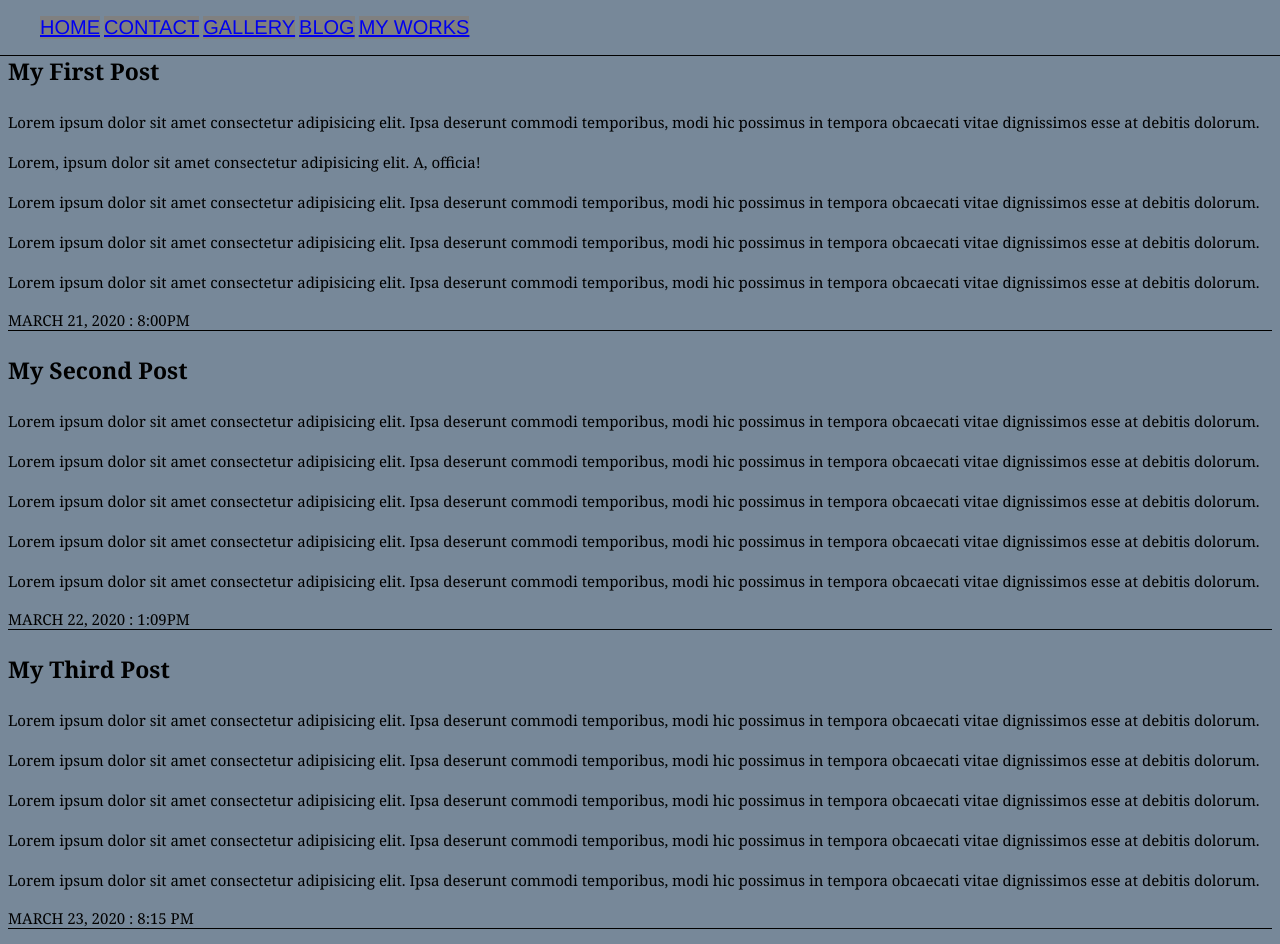
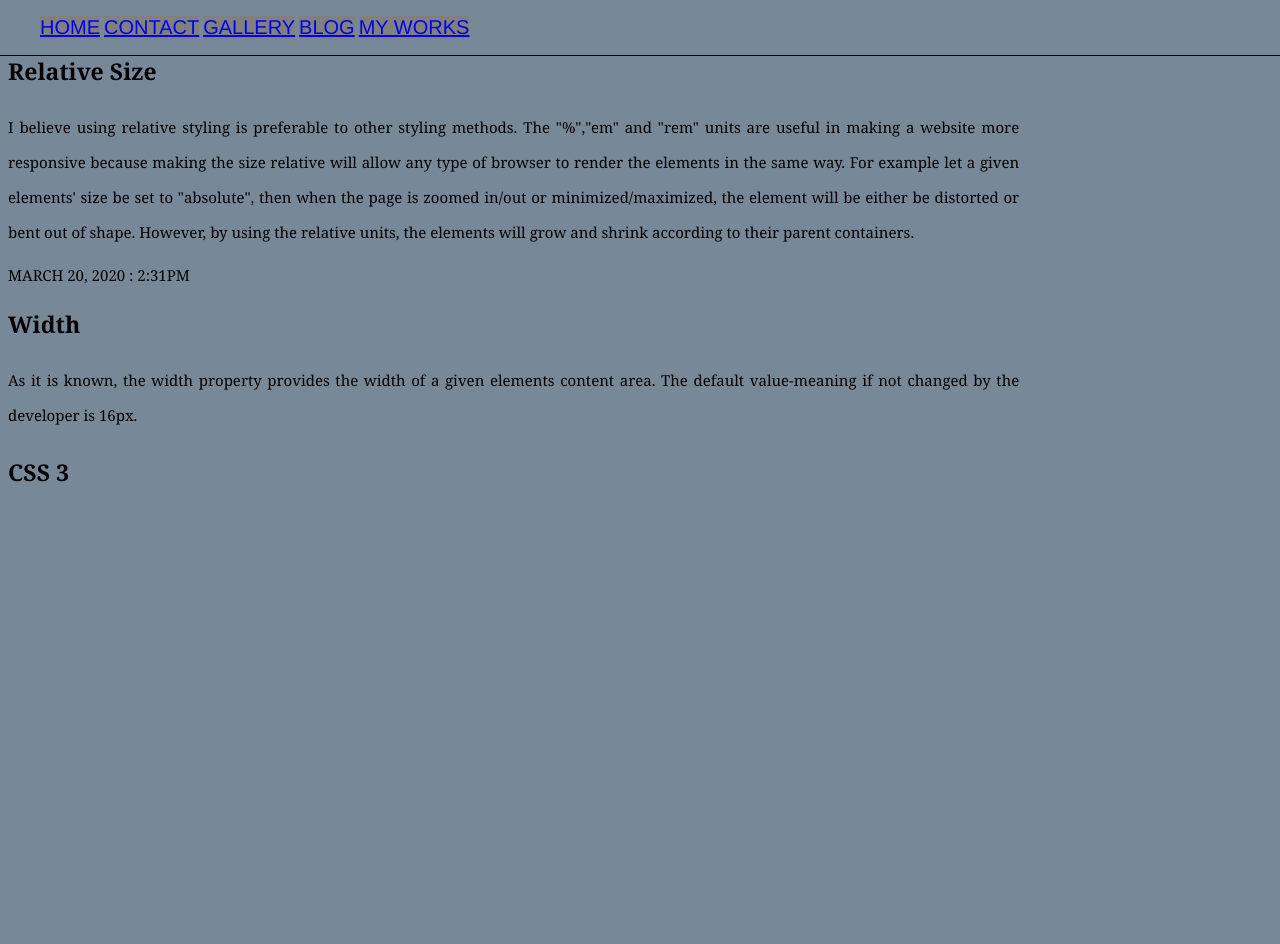
Before and after one commit to KidDayOne/cv1, a plain HTML site: page blog.html in a window 1280 px wide. After the commit the page ends 800 px from the top, so only its background shows below. Drawn offline with Linux system fonts and the light colour scheme.

Commit message:
Answered questions of assIV

```diff
--- a/assets/css/style.css
+++ b/assets/css/style.css
@@ -14,18 +14,19 @@ header {
 .cont {
     display: inline-block;
     text-align: center;
-    margin-right: auto;
-    margin-left: auto;
+    margin-left: 20%;
 }
 
-article {
+.que {
+    width: 80%;
     font-size: 15px;
     text-align: justify;
-    line-height: 25px;
+    line-height: 35px;
 }
 
 section {
     font-family: Cambria, Cochin, Georgia, Times, 'Times New Roman', serif;
+    /* border-bottom: black solid 1px; */
 }
 
 .title {
@@ -45,12 +46,14 @@ section {
     text-transform: uppercase;
     font-size: 15px;
     font-weight: italic;
-    border-bottom: solid black 1px;
+    /* border-bottom: solid black 1px; */
 }
 
 h3 {
+    text-transform: uppercase;
     text-align: center;
 }
+
 header>ul>li {
     display: inline-block;
     /* padding: 10px 3px; */
@@ -67,13 +70,16 @@ header>ul>li:hover {
 body{
     background-color: lightslategray;
 }
+
 .pic{
     width: 30%;
+    height: 350px;
     float: left;
-    /* border-bottom: solid black 10px; */
-    margin-bottom: 10px;
-    margin-top: 50px;
-    margin-left: 10px;
+}
+
+.gal {
+    margin-left: 5%;
+    background-origin: none;
 }
 form {
     border-bottom: solid black 1px;
@@ -96,12 +102,12 @@ form {
     padding: 10px;
     margin-left: 50px;
 }
+
 .sub {
-    width: 100px;
     margin-top: 5px;
-    margin-left: 180px;
-    padding-bottom: 5px;
+    margin-left: 135px;
 }
-.sub:hover {
+
+form>.sub:hover {
     background-color: darkcyan;
 }
--- a/blog.html
+++ b/blog.html
@@ -20,42 +20,68 @@
     </header>
     <!-- lets get down to business -->
     <div id="content">
-        <!-- 1 post -->
-        <section>
+        <!-- <section>
             <p class="title"> My First Post</p>
-            <article>
-                <p> Lorem ipsum dolor sit amet consectetur adipisicing elit. Ipsa deserunt commodi temporibus, modi hic possimus in tempora obcaecati vitae dignissimos esse at debitis dolorum.</p>
-                <p> Lorem, ipsum dolor sit amet consectetur adipisicing elit. A, officia! </p>
-                <p> Lorem ipsum dolor sit amet consectetur adipisicing elit. Ipsa deserunt commodi temporibus, modi hic possimus in tempora obcaecati vitae dignissimos esse at debitis dolorum.</p>
-                <p> Lorem ipsum dolor sit amet consectetur adipisicing elit. Ipsa deserunt commodi temporibus, modi hic possimus in tempora obcaecati vitae dignissimos esse at debitis dolorum.</p>
-                <p> Lorem ipsum dolor sit amet consectetur adipisicing elit. Ipsa deserunt commodi temporibus, modi hic possimus in tempora obcaecati vitae dignissimos esse at debitis dolorum.</p>
+            <article class="que">
+                Lorem ipsum dolor sit amet consectetur adipisicing elit. Ipsa deserunt commodi temporibus, modi hic possimus in tempora obcaecati vitae dignissimos esse at debitis dolorum.
+                Lorem, ipsum dolor sit amet consectetur adipisicing elit. A, officia! commodi temporibus, modi hic possimus in tempora obcaecati vitae dignissimos esse at debitis dolorum.                Lorem ipsum dolor sit amet consectetur adipisicing elit. Ipsa deserunt commodi temporibus, modi hic possimus in tempora obcaecati vitae dignissimos esse at debitis dolorum.
+                Lorem ipsum dolor sit amet consectetur adipisicing elit. Ipsa deserunt commodi temporibus, modi hic possimus in tempora obcaecati vitae dignissimos esse at debitis dolorum.
+                Lorem ipsum dolor sit amet consectetur adipisicing elit. Ipsa deserunt commodi temporibus, modi hic possimus in tempora obcaecati vitae dignissimos esse at debitis dolorum.
             </article>
             <p class="date">March 21, 2020 : 8:00PM</p>
         </section>
-        <!-- 2 post -->
+
         <section>
             <p class="title"> My Second Post</p>
-            <article>
-                <p> Lorem ipsum dolor sit amet consectetur adipisicing elit. Ipsa deserunt commodi temporibus, modi hic possimus in tempora obcaecati vitae dignissimos esse at debitis dolorum.</p>
-                <p> Lorem ipsum dolor sit amet consectetur adipisicing elit. Ipsa deserunt commodi temporibus, modi hic possimus in tempora obcaecati vitae dignissimos esse at debitis dolorum.</p>
-                <p> Lorem ipsum dolor sit amet consectetur adipisicing elit. Ipsa deserunt commodi temporibus, modi hic possimus in tempora obcaecati vitae dignissimos esse at debitis dolorum.</p>
-                <p> Lorem ipsum dolor sit amet consectetur adipisicing elit. Ipsa deserunt commodi temporibus, modi hic possimus in tempora obcaecati vitae dignissimos esse at debitis dolorum.</p>
-                <p> Lorem ipsum dolor sit amet consectetur adipisicing elit. Ipsa deserunt commodi temporibus, modi hic possimus in tempora obcaecati vitae dignissimos esse at debitis dolorum.</p>
+            <article class="que">
+                Lorem ipsum dolor sit amet consectetur adipisicing elit. Ipsa deserunt commodi temporibus, modi hic possimus in tempora obcaecati vitae dignissimos esse at debitis dolorum.
+                Lorem ipsum dolor sit amet consectetur adipisicing elit. Ipsa deserunt commodi temporibus, modi hic possimus in tempora obcaecati vitae dignissimos esse at debitis dolorum.
+                Lorem ipsum dolor sit amet consectetur adipisicing elit. Ipsa deserunt commodi temporibus, modi hic possimus in tempora obcaecati vitae dignissimos esse at debitis dolorum.
+                Lorem ipsum dolor sit amet consectetur adipisicing elit. Ipsa deserunt commodi temporibus, modi hic possimus in tempora obcaecati vitae dignissimos esse at debitis dolorum.
+                Lorem ipsum dolor sit amet consectetur adipisicing elit. Ipsa deserunt commodi temporibus, modi hic possimus in tempora obcaecati vitae dignissimos esse at debitis dolorum.
             </article>
             <p class="date">March 22, 2020 : 1:09PM</p>
         </section>
 
-        <!-- 3 post -->
         <section>
             <p class="title"> My Third Post</p>
-            <article>
-                <p> Lorem ipsum dolor sit amet consectetur adipisicing elit. Ipsa deserunt commodi temporibus, modi hic possimus in tempora obcaecati vitae dignissimos esse at debitis dolorum.</p>
-                <p> Lorem ipsum dolor sit amet consectetur adipisicing elit. Ipsa deserunt commodi temporibus, modi hic possimus in tempora obcaecati vitae dignissimos esse at debitis dolorum.</p>
-                <p> Lorem ipsum dolor sit amet consectetur adipisicing elit. Ipsa deserunt commodi temporibus, modi hic possimus in tempora obcaecati vitae dignissimos esse at debitis dolorum.</p>
-                <p> Lorem ipsum dolor sit amet consectetur adipisicing elit. Ipsa deserunt commodi temporibus, modi hic possimus in tempora obcaecati vitae dignissimos esse at debitis dolorum.</p>
-                <p> Lorem ipsum dolor sit amet consectetur adipisicing elit. Ipsa deserunt commodi temporibus, modi hic possimus in tempora obcaecati vitae dignissimos esse at debitis dolorum.</p>
+            <article class="que">
+                Lorem ipsum dolor sit amet consectetur adipisicing elit. Ipsa deserunt commodi temporibus, modi hic possimus in tempora obcaecati vitae dignissimos esse at debitis dolorum.
+                Lorem ipsum dolor sit amet consectetur adipisicing elit. Ipsa deserunt commodi temporibus, modi hic possimus in tempora obcaecati vitae dignissimos esse at debitis dolorum.
+                Lorem ipsum dolor sit amet consectetur adipisicing elit. Ipsa deserunt commodi temporibus, modi hic possimus in tempora obcaecati vitae dignissimos esse at debitis dolorum.
+                Lorem ipsum dolor sit amet consectetur adipisicing elit. Ipsa deserunt commodi temporibus, modi hic possimus in tempora obcaecati vitae dignissimos esse at debitis dolorum.
+                Lorem ipsum dolor sit amet consectetur adipisicing elit. Ipsa deserunt commodi temporibus, modi hic possimus in tempora obcaecati vitae dignissimos esse at debitis dolorum.
             </article>
             <p class="date">March 23, 2020 : 8:15 PM</p>
+        </section> -->
+
+        <section>
+            <p class="title">Relative Size</p>
+            <article class="que">
+                I believe using relative styling is preferable to other styling methods. The "%","em" and "rem" units are useful in making a
+                website more responsive because making the size relative will allow any type of browser to render the elements in the same way.
+                For example let a given elements' size be set to "absolute", then when the page is zoomed in/out or minimized/maximized, the
+                element will be either be distorted or bent out of shape. However, by using the relative units, the elements will grow and
+                shrink according to their parent containers.
+            </article>
+            <p class="date">March 20, 2020 : 2:31PM</p>
+        </section>
+
+        <section>
+            <p class="title">Width</p>
+            <article class="que">
+                As it is known, the width property provides the width of a given elements content area. The default value-meaning if not changed
+                by the developer is 16px.
+            </article>
+            <p class="date"></p>
+        </section>
+
+        <section>
+            <p class="title">CSS 3</p>
+            <article class="que">
+
+            </article>
+            <p class="date"></p>
         </section>
     </div>
 </body>
```
Also changed, not shown: contacts.html (+3 -4 lines), index.html (+8 -4 lines).
